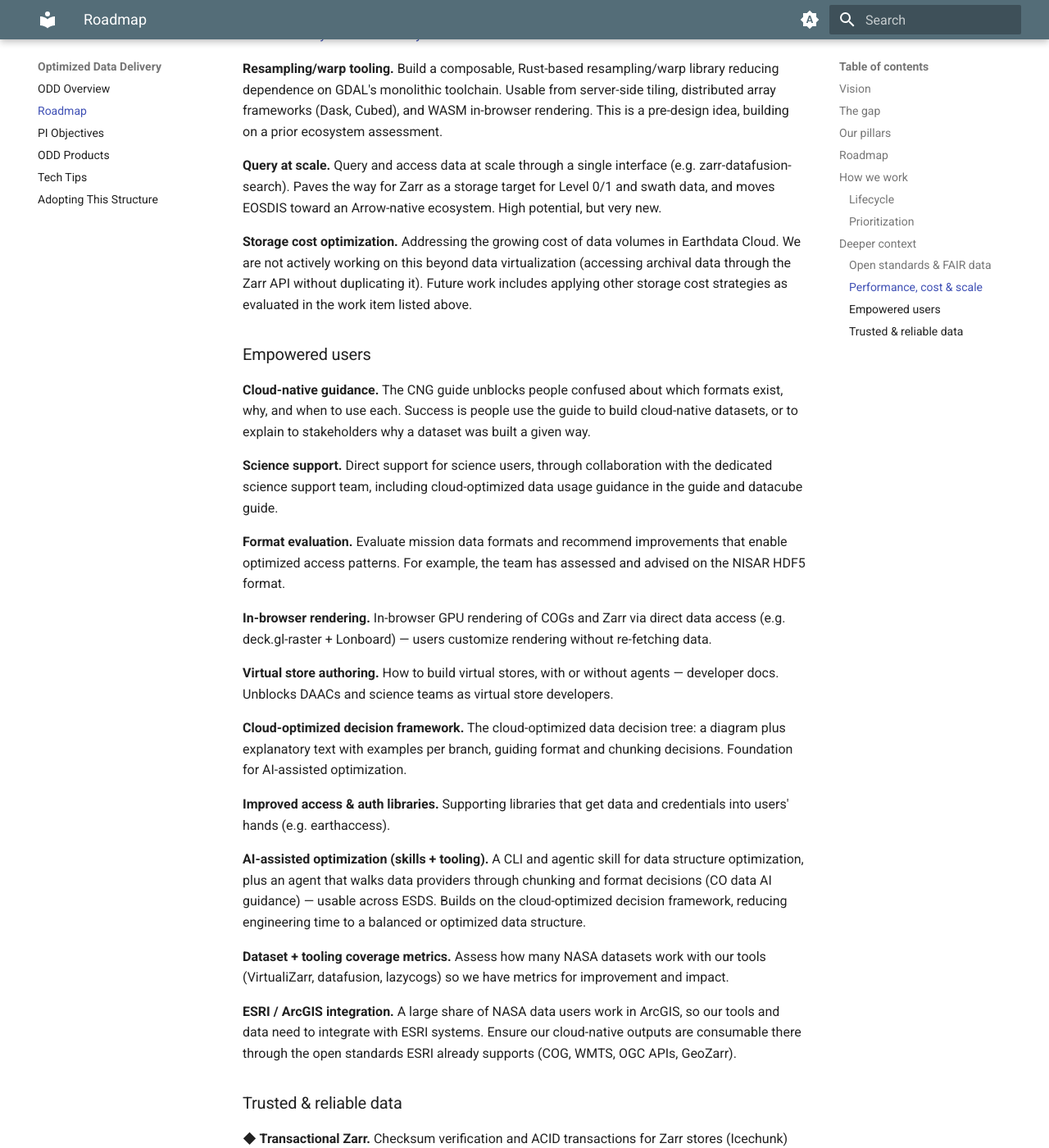
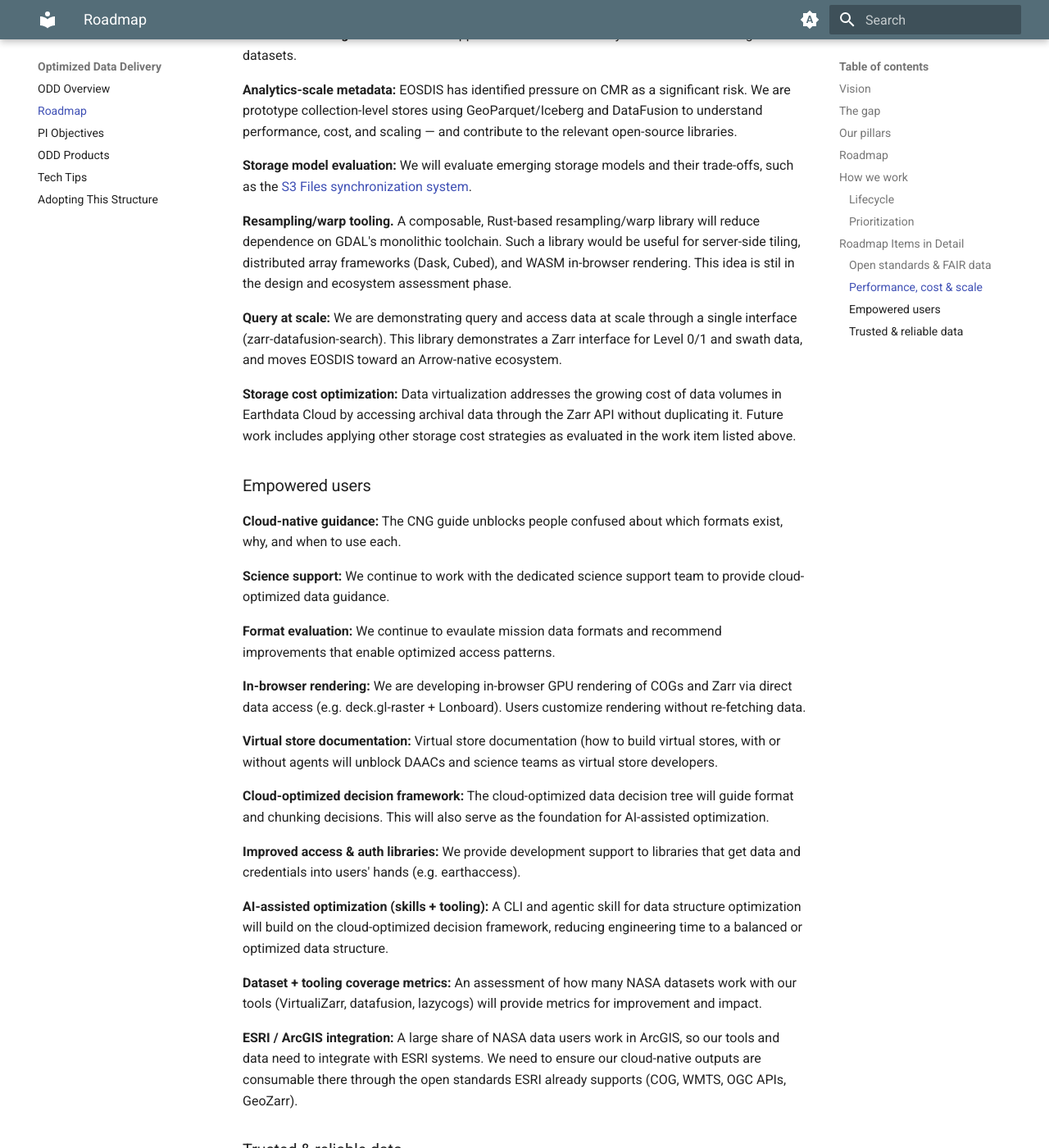
Before and after one commit to NASA-IMPACT/veda-odd, an MkDocs documentation site: the page built from docs/roadmap.md, in a window 1280 px wide and 1400 px high, scrolled down 4869 px. Shown: the whole window at 82% size. Built offline with MkDocs 1.6.1 and Material for MkDocs 9.7.7, drawn with Linux system fonts in a browser that asks for light colours; the version menu is left out; some of the changed text lies outside the part shown.

Commit message:
Update roadmap.md for improved clarity and detail
Refine user stories and roadmap items for clarity and consistency.

```diff
--- a/docs/roadmap.md
+++ b/docs/roadmap.md
@@ -7,9 +7,9 @@
 If we are successful, we imagine users will be able to:
 
 1. **Ask questions in plain language and reproduce the response:** As an Earth enthusiast, I want to ask questions like "how did the Gifford fire evolve?" and get an animated visual. I want to be able to reproduce responses with links to the source code that produced the analysis, so I can verify and reproduce it.
-2. **Explore in the browser:** As an Earth enthusiast, I want to visually explore forest disturbance through NISAR data directly in my browser, with no specialized software or cloud account.
+2. **Explore in the browser:** As an Earth enthusiast, I want to visually explore forest disturbance using NISAR data directly in my browser, with no specialized software or cloud account.
 3. **Research at scale:** As a fire event researcher, I want to evaluate relationships between variables from different data products across many thousands of fires, with minimal data pre-processing for fusion and modeling.
-4. **Operate in near-real time:** As an operational application, I need products like HLS for disaster response or sea surface temperature for maritime operations available in near-real time.
+4. **Operate in near-real time:** As an operational application, I need products like HLS for disaster response, or sea surface temperature for maritime operations, available in near-real time.
 
 ## The gap
 
@@ -19,11 +19,9 @@
 | ------------------------- | -------------------------------------------------- | -------------------------------------------------------------------------------------------------------------------------------------------------- |
 | Ask in plain language     | Earth Information Explorer                         | Limited dataset access; datasets must be curated into the system                                                                                   |
 | Explore in the browser    | Worldview / GIBS                                   | Not configurable by users; pre-rendered layers don't scale to new datasets or rendering needs                                                      |
-| Research at scale         | Earthdata Cloud, Harmony, cloud-hosted JupyterHubs | Harmony offloads processing to servers — heavy compute cost rather than a structural fix; users struggle to find the best datasets for their needs |
+| Research at scale         | Earthdata Cloud, Harmony, cloud-hosted JupyterHubs | Harmony offloads processing to servers, requiring heavy compute cost; users struggle to find the best datasets for their needs |
 | Operate in near-real time | LANCE + HLS                                        | Hard to keep metadata and data in sync; no reliable notification system for new data landing in Earthdata Cloud buckets                            |
-| All of the above          | CMR                                                | Under increasing pressure from rapid archive growth and analytics-scale query traffic                                                              |
-
-Across all of these: discovery is hard, and current systems are becoming unsustainable as data volumes grow.
+| Data discovery         | CMR                                                | Under increasing pressure from rapid archive growth and analytics-scale query traffic                                                              |
 
 ## Our pillars
 
@@ -38,16 +36,22 @@
 
 ## Roadmap
 
-| Pillar                         | Now · mature                                                                      | Next · developing                                                                                                                 | Later · future                                                             |
+Listed in the table below are technologies and technical components this team plans or is contributing to. We believe these components will make progress towards the vision and pillars described above.
+
+Below, the **[Roadmap Items in Detail](#roadmap-items-in-detail) provides a brief description of each roadmap item.
+
+* **Now · mature** means this is a mature technology. We are currently working on it but it is ready for adoption.
+* **Next · developing** means this is a developing technology. We are currently working on it so it will be ready for adoption. Timeline for maturity and adoption readiness varies.
+* **Later · future** means this is a technology we are not actively developing. We would like to work on it but other technologies in active development take precedence.
+
+The **◆** designation represents a category of ongoing work.
+
+| Pillar                         | Now · mature | Next · developing| Later · future |
 | ------------------------------ | --------------------------------------------------------------------------------- | --------------------------------------------------------------------------------------------------------------------------------- | -------------------------------------------------------------------------- |
-| **Open standards & FAIR data** | ◆ Array format (Zarr) stewardship · ◆ Geospatial conventions (GeoZarr)            | Zarr Ecosystem sustainability · Codec re-architecture ·  variable chunking                                                             | Conventions + CRS utilities                                                 |
+| **Open standards & FAIR data** | ◆ Array format (Zarr) stewardship · ◆ Geospatial conventions (GeoZarr) | Zarr Ecosystem sustainability · Codec re-architecture ·  variable chunking | Conventions + CRS utilities                                                 |
 | **Performance, cost & scale**  | Data virtualization · Object-store access · Dynamic tiling · In-browser rendering | Virtual stores + lazy array analytics · Analytics-scale metadata · Storage model evaluation | Resampling/warp tooling · Query at scale · Storage cost optimization · Caching |
-| **Empowered users**            | Cloud-native guidance · Science support · Format evaluation                       | In-browser rendering · Cloud-optimized decision framework · Improved access & auth libraries · Dataset + tooling coverage metrics | AI-assisted optimization (skills + tooling) · ESRI / ArcGIS integration    |
-| **Trusted & reliable data**    | ◆ Transactional Zarr (Icechunk)                                                   | Remote store access · Live virtual stores · Synchronized metadata + data                                                          | Event-driven (object store notifications) for near-real time (NRT) updates |
-
-**◆ Foundational** — a category of work that is ongoing.
-
-**Handed off:** nothing yet — see [How we work](#how-we-work).
+| **Empowered users** | Cloud-native guidance · Science support · Format evaluation | In-browser rendering · Cloud-optimized decision framework · Improved access & auth libraries · Dataset + tooling coverage metrics | AI-assisted optimization (skills + tooling) · ESRI / ArcGIS integration    |
+| **Trusted & reliable data**  | ◆ Transactional Zarr (Icechunk) | Virtual stores for ongoing datasets · Synchronized metadata + data | Event-driven (object store notifications) for near-real time (NRT) updates |
 
 ## How we work
 
@@ -66,7 +70,7 @@
 Virtual data stores are an example: today we generate stores ourselves (learning). Next,
 we will ship developer docs and optimization skills (enabling). Then store generation
 graduates to data providers. We would continue to work on underlying tooling. Several
-roadmap items — virtual store authoring docs, decision tooling, the optimization
+roadmap items — documentation, decision tooling, the optimization
 skill/CLI, ecosystem sustainability (maintainer onboarding) — are not just projects but
 handoff mechanisms.
 
@@ -84,72 +88,72 @@
 - **Cost:** What does adoption cost — in compute, energy, money, and user capability? Solutions that require cloud compute in a specific region, for example, exclude many users.
 - **Handoff path:** Can we articulate who would eventually own this?
 
-## Deeper context
+## Roadmap Items in Detail
 
-What each roadmap item unlocks, and what success looks like.
+Below, each technical component is briefly explained.
 
 ### Open standards & FAIR data
 
-**◆ Array format stewardship.** The foundational format for cloud-native array data — Zarr. Ongoing maintenance and stewardship, including convening the community — e.g. Zarr Summit '26/27 — to unblock progress on technical features and convention adoption.
+**◆ Array format stewardship:** The foundational format for cloud-native array data is Zarr. This component comprises ongoing maintenance and stewardship, including convening the community — e.g. Zarr Summit '26/27 — to unblock progress on technical features and convention adoption.
 
-**◆ Geospatial conventions.** Zarr conventions for geospatial metadata (GeoZarr), essential for native and virtual Zarr collections to interoperate across GIS, visualization, and analysis libraries. Success is trust and interoperability for Zarr data from all Earth data providers (NASA, NOAA, ESA), and a consistent platform to build client applications on.
+**◆ Geospatial conventions:** Zarr conventions for geospatial metadata (GeoZarr) are essential for native and virtual Zarr collections to interoperate across GIS, visualization, and analysis libraries. Success is trust and interoperability for Zarr data from all Earth data providers (NASA, NOAA, ESA), and a consistent platform to build client applications on.
 
-**Ecosystem sustainability.** A sustainable maintainer ecosystem for Zarr to support growing, complex use cases — the zarr-python roadmap plus maintainer onboarding. Success is adoption of the roadmap by maintainers and stakeholders, plus one or two new onboarded maintainers making significant contributions, reducing stagnation and broadening design perspectives.
+**Ecosystem sustainability:** Zarr will support growing, complex use cases through a sustainable maintainer ecosystem. That ecosystem includes the work detailed in the zarr-python roadmap plus maintainer onboarding.
 
-**Codec re-architecture.** The Zarr v2→v3 transition exposed design issues in the codec model. Re-architecting it supports new codec development (vital for virtualization, where archival formats use less-standardized codecs), alternative client implementations in Rust and TypeScript and fixing quirky data (CF codecs and concatenating arrays with varied codecs).
+**Codec re-architecture:** The Zarr v2 -> v3 transition exposed design issues in the codec model. Re-architecting it supports new codec development (vital for virtualization, where archival formats use less-standardized codecs), alternative client implementations in Rust and TypeScript and fixing quirky data (CF codecs and concatenating arrays with varied codecs).
 
-**Conventions + CRS utilities.** Utilities and guidance for keeping virtual store metadata aligned with CF and GeoZarr conventions. Unblocks tools that rely on those conventions from using compliant virtual stores.
+**Conventions + CRS utilities:** Utilities and guidance on CF and GeoZarr conventions will keep virtual store metadata aligned with tooling. This work will unblock tools that rely on those conventions from using compliant virtual stores.
 
 ### Performance, cost & scale
 
-**Data virtualization.** Access archival data through the Zarr API without duplicating it. Includes VirtualiZarr parser improvements (virtual-tiff, obspec-utils, async-hdf5, GRIB) — or transitioning parser maintenance to partners.
+**Data virtualization:** Data virtualization enables access to archival data through the Zarr API without duplicating it. Work includes VirtualiZarr parser improvements (virtual-tiff, obspec-utils, async-hdf5, GRIB) and transitioning maintenance to partners.
 
-**Object-store access.** High-performance object storage access for the Python geospatial stack (e.g. obstore).
+**Object-store access:** Libraries such as obstore provide high-performance object storage access for the Python geospatial stack.
 
-**Dynamic tiling.** User-driven dynamic tiling. Potential future work includes supporting additional datasets and integrations, for example WMTS GetCapabilities so EGIS can surface HLS vegetation indices in ArcGIS.
+**Dynamic tiling:** Dynamic tiling enables visualization without maintaining static image pyramids. Future work includes supporting additional datasets and integrations, for example WMTS GetCapabilities so EGIS can surface HLS vegetation indices in ArcGIS.
 
-**Lazy array analytics.** Instantly materialize massive lazy 4-D arrays (time, band, x, y) from metadata stores, (e.g. lazycogs and lazy merge), a scalable replacement for stackstac/odc-stac. Success is any collection stored as COGs can be analyzed through a collection-level xarray API.
+**Lazy array analytics:** Instantly materialize massive lazy multi-dimensional arrays (time, band, x, y) from metadata stores, (e.g. lazycogs and lazymerge). These libraries provide a scalable replacement for stackstac/odc-stac.
 
-**Variable chunking.** Variable chunk support in VirtualiZarr + xarray will unlock virtualizing more datasets.
+**Variable chunking:** Variable chunk support in VirtualiZarr + xarray will unlock virtualizing more datasets.
 
-**Analytics-scale metadata.** EOSDIS has identified pressure on CMR as a significant risk. Prototype collection-level stores using GeoParquet/Iceberg and DataFusion to understand performance, cost, and scaling — and contribute to the relevant open-source libraries. Includes STAC in Iceberg: an object-storage-only STAC catalog giving providers API-less metadata access.
+**Analytics-scale metadata:** EOSDIS has identified pressure on CMR as a significant risk. We are prototype collection-level stores using GeoParquet/Iceberg and DataFusion to understand performance, cost, and scaling — and contribute to the relevant open-source libraries.
 
-**Storage model evaluation.** Understand emerging storage models and their trade-offs, such as the [S3 Files synchronization system](https://aws.amazon.com/s3/features/files/).
+**Storage model evaluation:** We will evaluate emerging storage models and their trade-offs, such as the [S3 Files synchronization system](https://aws.amazon.com/s3/features/files/).
 
-**Resampling/warp tooling.** Build a composable, Rust-based resampling/warp library reducing dependence on GDAL's monolithic toolchain. Usable from server-side tiling, distributed array frameworks (Dask, Cubed), and WASM in-browser rendering. This is a pre-design idea, building on a prior ecosystem assessment.
+**Resampling/warp tooling.** A composable, Rust-based resampling/warp library will reduce dependence on GDAL's monolithic toolchain. Such a library would be useful for server-side tiling, distributed array frameworks (Dask, Cubed), and WASM in-browser rendering. This idea is stil in the design and ecosystem assessment phase.
 
-**Query at scale.** Query and access data at scale through a single interface (e.g. zarr-datafusion-search). Paves the way for Zarr as a storage target for Level 0/1 and swath data, and moves EOSDIS toward an Arrow-native ecosystem. High potential, but very new.
+**Query at scale:** We are demonstrating query and access data at scale through a single interface (zarr-datafusion-search). This library demonstrates a Zarr interface for Level 0/1 and swath data, and moves EOSDIS toward an Arrow-native ecosystem.
 
-**Storage cost optimization.** Addressing the growing cost of data volumes in Earthdata Cloud. We are not actively working on this beyond data virtualization (accessing archival data through the Zarr API without duplicating it). Future work includes applying other storage cost strategies as evaluated in the work item listed above.
+**Storage cost optimization:** Data virtualization addresses the growing cost of data volumes in Earthdata Cloud by accessing archival data through the Zarr API without duplicating it. Future work includes applying other storage cost strategies as evaluated in the work item listed above.
 
 ### Empowered users
 
-**Cloud-native guidance.** The CNG guide unblocks people confused about which formats exist, why, and when to use each. Success is people use the guide to build cloud-native datasets, or to explain to stakeholders why a dataset was built a given way.
+**Cloud-native guidance:** The CNG guide unblocks people confused about which formats exist, why, and when to use each.
 
-**Science support.** Direct support for science users, through collaboration with the dedicated science support team, including cloud-optimized data usage guidance in the guide and datacube guide.
+**Science support:** We continue to work with the dedicated science support team to provide cloud-optimized data guidance.
 
-**Format evaluation.** Evaluate mission data formats and recommend improvements that enable optimized access patterns. For example, the team has assessed and advised on the NISAR HDF5 format.
+**Format evaluation:** We continue to evaulate mission data formats and recommend improvements that enable optimized access patterns.
 
-**In-browser rendering.** In-browser GPU rendering of COGs and Zarr via direct data access (e.g. deck.gl-raster + Lonboard) — users customize rendering without re-fetching data.
+**In-browser rendering:** We are developing in-browser GPU rendering of COGs and Zarr via direct data access (e.g. deck.gl-raster + Lonboard). Users customize rendering without re-fetching data.
 
-**Virtual store authoring.** How to build virtual stores, with or without agents — developer docs. Unblocks DAACs and science teams as virtual store developers.
+**Virtual store documentation:** Virtual store documentation (how to build virtual stores, with or without agents will unblock DAACs and science teams as virtual store developers.
 
-**Cloud-optimized decision framework.** The cloud-optimized data decision tree: a diagram plus explanatory text with examples per branch, guiding format and chunking decisions. Foundation for AI-assisted optimization.
+**Cloud-optimized decision framework:** The cloud-optimized data decision tree will guide format and chunking decisions. This will also serve as the foundation for AI-assisted optimization.
 
-**Improved access & auth libraries.** Supporting libraries that get data and credentials into users' hands (e.g. earthaccess).
+**Improved access & auth libraries:** We provide development support to libraries that get data and credentials into users' hands (e.g. earthaccess).
 
-**AI-assisted optimization (skills + tooling).** A CLI and agentic skill for data structure optimization, plus an agent that walks data providers through chunking and format decisions (CO data AI guidance) — usable across ESDS. Builds on the cloud-optimized decision framework, reducing engineering time to a balanced or optimized data structure.
+**AI-assisted optimization (skills + tooling):** A CLI and agentic skill for data structure optimization will build on the cloud-optimized decision framework, reducing engineering time to a balanced or optimized data structure.
 
-**Dataset + tooling coverage metrics.** Assess how many NASA datasets work with our tools (VirtualiZarr, datafusion, lazycogs) so we have metrics for improvement and impact.
+**Dataset + tooling coverage metrics:** An assessment of how many NASA datasets work with our tools (VirtualiZarr, datafusion, lazycogs) will provide metrics for improvement and impact.
 
-**ESRI / ArcGIS integration.** A large share of NASA data users work in ArcGIS, so our tools and data need to integrate with ESRI systems. Ensure our cloud-native outputs are consumable there through the open standards ESRI already supports (COG, WMTS, OGC APIs, GeoZarr).
+**ESRI / ArcGIS integration:** A large share of NASA data users work in ArcGIS, so our tools and data need to integrate with ESRI systems. We need to ensure our cloud-native outputs are consumable there through the open standards ESRI already supports (COG, WMTS, OGC APIs, GeoZarr).
 
 ### Trusted & reliable data
 
-**◆ Transactional Zarr.** Checksum verification and ACID transactions for Zarr stores (Icechunk) provide reliability.
+**◆ Transactional Zarr:** Checksum verification and ACID transactions for Zarr stores, via Icechunk, provides reliability.
 
-**Near-real time virtual stores.** Stores kept current as data arrives. Serves anyone doing historical or NRT sea surface temperature analysis.
+**Near-real time virtual stores:** We will keep stores current as data arrives. This work will serve anyone doing historical or NRT sea surface temperature analysis.
 
-**Synchronized metadata + data.** Keep metadata in sync with data (same as "Query at scale").
+**Synchronized metadata + data:** Keep metadata in sync with data to ensure analysis are valid.
 
-**Event-driven NRT updates.** Icechunk makes all store updates trackable by listening to changes in object storage keys. Simple event-driven pipelines will enable dynamically updated pyramids (e.g., for Worldview), summary statistics, and pre-computed time series. This is the path to keeping virtual stores current with incoming data streams — and to the near-real-time vision story.
+**Event-driven NRT updates:** Stores such as Icechunk make all store updates trackable by listening to changes in object storage keys. Simple event-driven pipelines will enable dynamically updated pyramids (e.g., for Worldview), summary statistics, and pre-computed time series. This is the path to keeping virtual stores current with incoming data streams.
```
